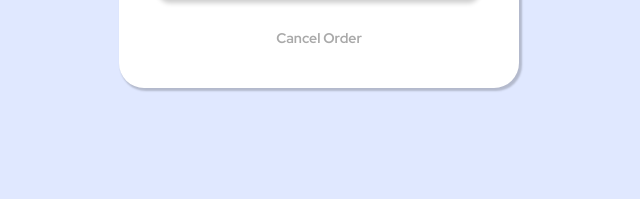
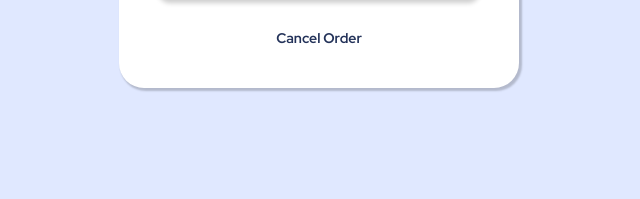
Before and after one commit to AliceThorn/FEM-project_order-summary_component, a plain HTML site: page index.html in a window 1280 px wide. In both pictures the pointer is over the link "Cancel Order". Shown: the part 647-846 px from the top of the page, 321-961 px from the left. Drawn offline with Linux system fonts and the light colour scheme.

Commit message:
Updated Readme
Updated Readme  and added screenshot

```diff
--- a/styles.css
+++ b/styles.css
@@ -142,7 +142,7 @@ p{
 
   .cancel:hover{
     text-align: center;
-    color:233259;
+    color:#233259;
     font-weight:700;
     text-decoration: none;
   }
```
Also changed, not shown: screenshot.png (added), 1 other file.
